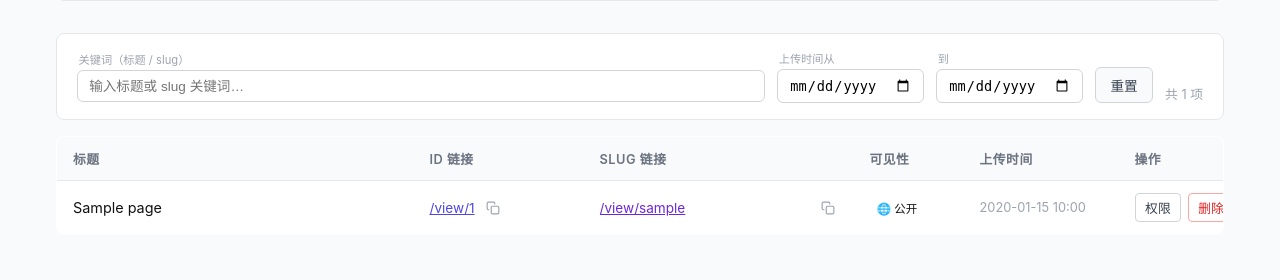
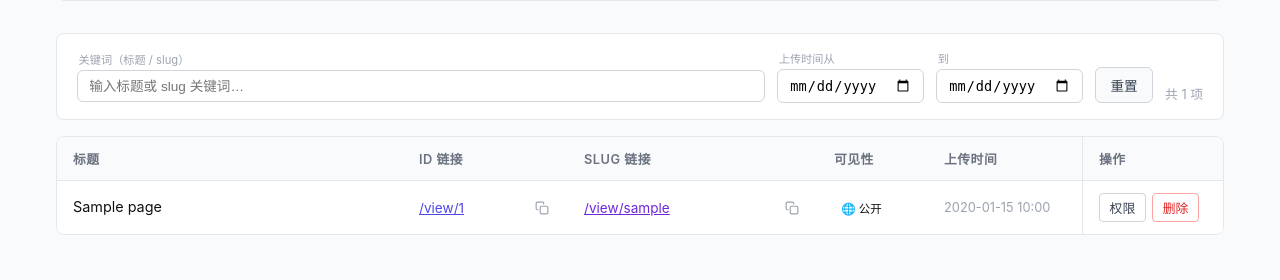
Before and after one commit to vongoley/microsite-container, a Python web app: template app/templates/admin.html in a window 1280 px wide. Shown: the part 364-644 px from the top of the page. Run offline with Jinja, Linux system fonts and the light colour scheme; the template is opened without the code that fills it: most values are stand-ins (such as "Sample title", 1, 10 or a date in 2020).

Commit message:
improve admin list responsive layout

```diff
--- a/app/templates/admin.html
+++ b/app/templates/admin.html
@@ -104,7 +104,7 @@
 
     /* Table (desktop) */
     .table-wrap { width: 100%; overflow-x: auto; border-radius: 8px; }
-    table { width: 100%; min-width: 1040px; table-layout: fixed; border-collapse: collapse; background: #fff; border-radius: 8px; overflow: hidden; border: 1px solid #e5e7eb; }
+    table { width: 100%; min-width: 1120px; table-layout: fixed; border-collapse: separate; border-spacing: 0; background: #fff; border-radius: 8px; overflow: hidden; border: 1px solid #e5e7eb; }
     th {
       text-align: left;
       font-size: .8rem;
@@ -128,21 +128,45 @@
       padding: .1rem .45rem;
       border-radius: 4px;
     }
-    .link-cell { display: flex; align-items: center; gap: .5rem; }
-    .id-col { width: 170px; }
-    .slug-col { width: 270px; }
+    .link-cell { display: flex; align-items: center; gap: .5rem; min-width: 0; }
+    .title-col, .owner-col { overflow: hidden; }
+    .title-text {
+      display: -webkit-box;
+      max-height: 2.9em;
+      overflow: hidden;
+      overflow-wrap: anywhere;
+      word-break: break-word;
+      line-height: 1.45;
+      -webkit-box-orient: vertical;
+      -webkit-line-clamp: 2;
+    }
+    .id-col { width: 165px; }
+    .slug-col { width: 250px; }
     .visibility-col { width: 110px; }
-    .owner-col { width: 100px; }
+    .owner-col { width: 140px; }
     .uploaded-col { width: 155px; }
-    .actions-col { width: 105px; }
-    .slug-link-cell { min-width: 0; }
-    .slug-link {
+    .actions-col { width: 140px; }
+    .id-link, .slug-link {
       flex: 1 1 auto;
       min-width: 0;
       overflow: hidden;
       text-overflow: ellipsis;
       white-space: nowrap;
     }
+    .owner-text {
+      display: block;
+      overflow: hidden;
+      text-overflow: ellipsis;
+      white-space: nowrap;
+    }
+    th.actions-col, td.actions-col {
+      position: sticky;
+      right: 0;
+      box-shadow: -1px 0 0 #e5e7eb;
+    }
+    th.actions-col { z-index: 3; background: #f9fafb; }
+    td.actions-col { z-index: 2; background: #fff; }
+    tr:hover td.actions-col { background: #fafafa; }
     .copy-btn {
       display: inline-flex; align-items: center; justify-content: center;
       width: 20px; height: 20px; padding: 0;
@@ -233,7 +257,8 @@
       border-radius: 4px; background: #fff; cursor: pointer; color: #374151; white-space: nowrap;
     }
     .btn-perm:hover { background: #f3f4f6; }
-    .ops-cell { display: flex; gap: .4rem; align-items: center; }
+    .ops-cell { display: flex; gap: .4rem; align-items: center; flex-wrap: nowrap; }
+    .ops-cell > * { flex: 0 0 auto; }
 
     /* Upload visibility controls */
     .vis-control { padding: .5rem .75rem; border: 1px solid #d1d5db; border-radius: 6px; font-size: .9rem; width: 100%; outline: none; }
@@ -454,16 +502,16 @@
             data-slug="{{ (p.slug or '')|lower }}"
             data-owner="{{ p.owner_name or '' }}"
             data-date="{{ p.uploaded_at[:10] }}">
-          <td>{{ p.title }}</td>
+          <td class="title-col"><span class="title-text" title="{{ p.title }}">{{ p.title }}</span></td>
           <td>
             <div class="link-cell">
-              <a href="/view/{{ p.id }}" target="_blank" style="font-size:.85rem;color:#4f46e5;">/view/{{ p.id }}</a>
+              <a class="id-link" href="/view/{{ p.id }}" target="_blank" title="/view/{{ p.id }}" style="font-size:.85rem;color:#4f46e5;">/view/{{ p.id }}</a>
               <button class="copy-btn" title="复制链接" onclick="copyLink(this, '/view/{{ p.id }}')">{{ copy_icon }}</button>
             </div>
           </td>
           <td class="slug-col">
             {% if p.slug %}
-            <div class="link-cell slug-link-cell">
+            <div class="link-cell">
               <a class="slug-link" href="/view/{{ p.slug }}" target="_blank" title="/view/{{ p.slug }}" style="font-size:.85rem;color:#6d28d9;">/view/{{ p.slug }}</a>
               <button class="copy-btn" title="复制链接" onclick="copyLink(this, '/view/{{ p.slug }}')">{{ copy_icon }}</button>
             </div>
@@ -479,9 +527,9 @@
               {% endif %}
             </div>
           </td>
-          {% if user.role == 'super_admin' %}<td style="font-size:.8rem;color:#6b7280;">{{ p.owner_name or '—' }}</td>{% endif %}
+          {% if user.role == 'super_admin' %}<td class="owner-col" style="font-size:.8rem;color:#6b7280;"><span class="owner-text" title="{{ p.owner_name or '—' }}">{{ p.owner_name or '—' }}</span></td>{% endif %}
           <td class="ts">{{ p.uploaded_at[:16].replace("T"," ") }}</td>
-          <td>
+          <td class="actions-col">
             <div class="ops-cell">
               <button type="button" class="btn-perm" data-perm-btn="{{ p.id }}" data-title="{{ p.title }}"
                       onclick='openPerm("{{ p.id }}", {{ p.title|tojson }}, "{{ p.visibility or "public" }}", {{ p.allowed_ids|tojson }})'>权限</button>
@@ -512,12 +560,12 @@
         </div>
         <div class="page-card-links">
           <div class="link-cell">
-            <a href="/view/{{ p.id }}" target="_blank" style="color:#4f46e5;">/view/{{ p.id }}</a>
+            <a href="/view/{{ p.id }}" target="_blank" title="/view/{{ p.id }}" style="color:#4f46e5;">/view/{{ p.id }}</a>
             <button class="copy-btn" title="复制链接" onclick="copyLink(this, '/view/{{ p.id }}')">{{ copy_icon }}</button>
           </div>
           {% if p.slug %}
           <div class="link-cell">
-            <a href="/view/{{ p.slug }}" target="_blank" style="color:#6d28d9;">/view/{{ p.slug }}</a>
+            <a href="/view/{{ p.slug }}" target="_blank" title="/view/{{ p.slug }}" style="color:#6d28d9;">/view/{{ p.slug }}</a>
             <button class="copy-btn" title="复制链接" onclick="copyLink(this, '/view/{{ p.slug }}')">{{ copy_icon }}</button>
           </div>
           {% endif %}
```
Also changed, not shown: other parts of app/templates/admin.html (+26 -3 lines).
